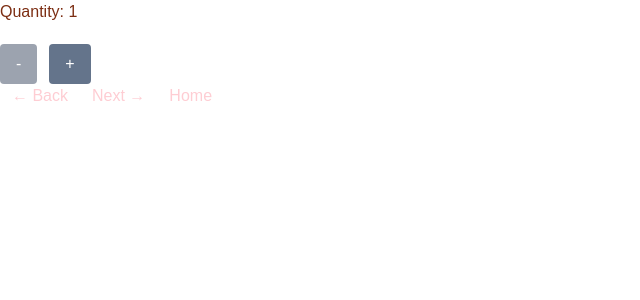
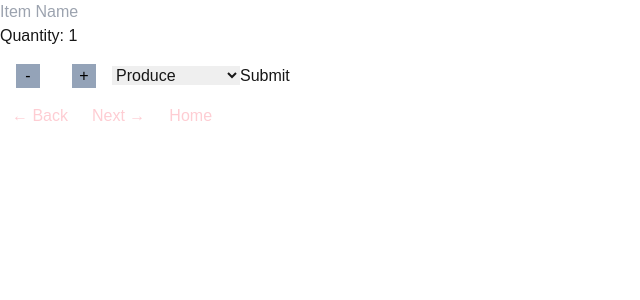
Before and after one commit to Vic-Parra/cprg306-assignments, a Next.js app: page /week-5 in a window 1280 px wide. Shown: the top 300 px of the page, without its empty margins (0-640 px from the left). Built offline with nearby package versions, Linux system fonts and the light colour scheme.

Commit message:
Worked on Week 5 Assignment
still need to fix some weird bugs

```diff
--- a/app/week-5/new-item.js
+++ b/app/week-5/new-item.js
@@ -4,8 +4,16 @@ import { useState } from "react";
 
 export default function NewItem (){
 
+    // quantity use state
     const [quantity, setQuantity] = useState(1);
 
+    // name use state
+    const [name, setName] = useState("");
+
+    // category use state
+    const [category, setCategory] = useState("produce");
+
+    // Counter
     let btnDisabled = false;
     if (quantity == 1){
         btnDisabled = true;
@@ -20,12 +28,63 @@ export default function NewItem (){
         }
     }
 
-    const btnStyle = "bg-slate-500 text-white rounded py-2 px-4 mt-5 hover:bg-slate-700 active:bg-blue-950 disabled:bg-gray-400 mr-3"
+    // Form Submission Handler
+    const handleSubmit = (event) => {
+        // preventing submission
+        event.preventDefault();
+
+        // item object or whatever
+        const item = {
+            name,
+            quantity,
+            category,
+          };
+
+        console.log(item);
+
+
+
+        alert(`${quantity} ${name} from ${category} added to list!`);
+    };
+
 return(
-    <div className="bg-white text-black ">
-        <p className="text-orange-900">Quantity: {quantity}</p>
-        <button className={btnStyle} disabled={btnDisabled} onClick={decrement}>-</button>
-        <button className={btnStyle} onClick={increment}>+</button>
+    <div >
+        <form >
+            <input
+            type = "text"
+            value = {name}
+            placeholder="Item Name"
+            onChange = {(e) => setName(e.target.value)}
+            required
+            />
+
+            <p>Quantity: {quantity}</p>
+            <button
+            className="text-black bg-slate-400 w-6 m-4"
+            disabled={btnDisabled}
+            onClick={decrement}>-</button>
+
+            <button
+            className="text-black bg-slate-400 w-6 m-4"
+            onClick={increment}>+</button>
+
+            <select>
+                <option value="produce">Produce</option>
+                <option value="dairy">Dairy</option>
+                <option value="bakery">Bakery</option>
+                <option value="meat">Meat</option>
+                <option value="frozenFoods">Frozen Foods</option>
+                <option value="cannedGoods">Canned Goods</option>
+                <option value="dryGoods">Dry Goods</option>
+                <option value="beverages">Beverages</option>
+                <option value="snacks">Snacks</option>
+                <option value="household">Household</option>
+                <option value="other">Other</option>
+            </select>
+
+            <button onClick={handleSubmit}>Submit</button>
+        </form>
+
     </div>
 );
 };
```
